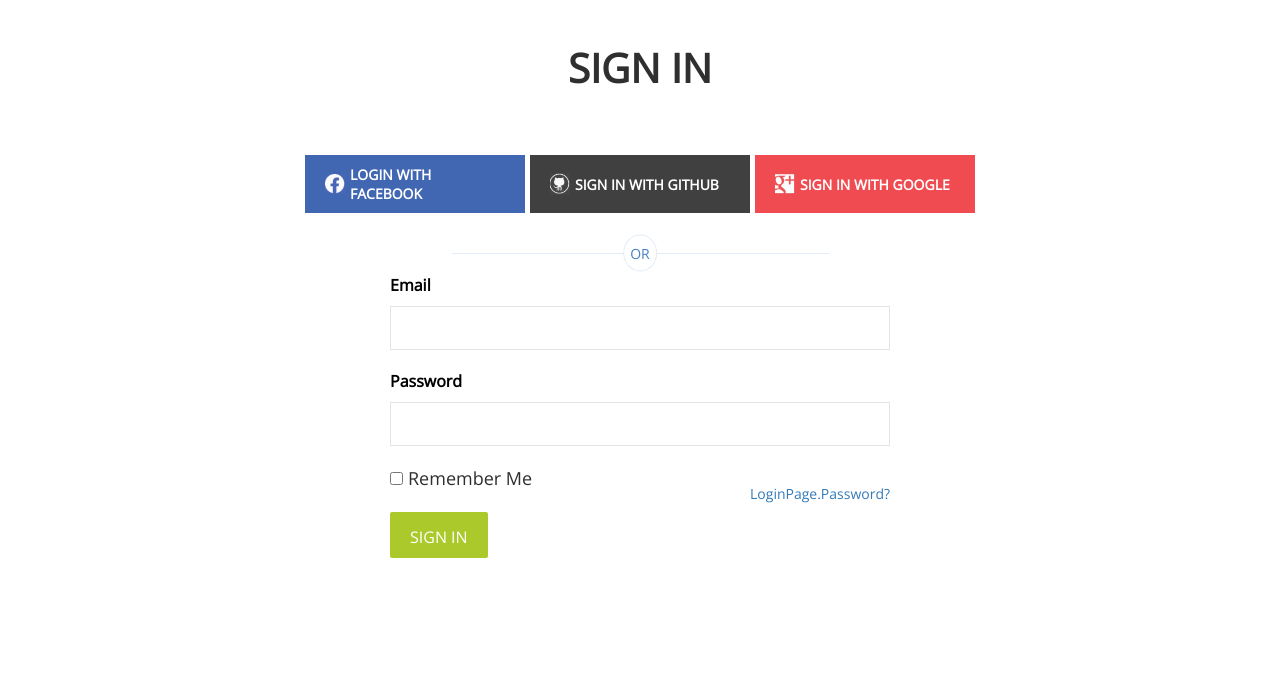
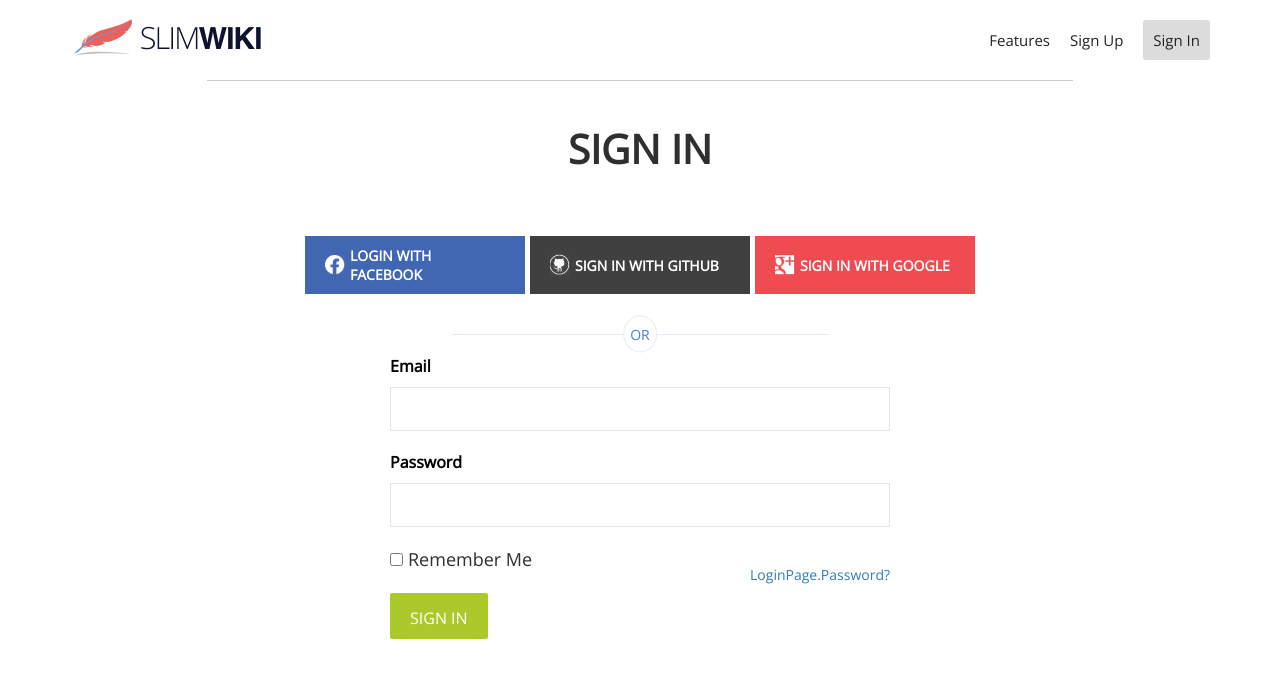
Before and after one commit to b3kaRSTMV/wikki, a React (Create React App) app: page /login in a window 1280 px wide. Shown: the top 678 px of the page. Built offline with nearby package versions, Linux system fonts and the light colour scheme.

Commit message:
add header to loginPage

```diff
--- a/src/App.js
+++ b/src/App.js
@@ -1,6 +1,6 @@
 import { Routes, Route } from "react-router-dom";
 import MainPage from "./pages/MainPage";
-import LoginPage from "./pages/loginPage/LoginPage"
+import LoginPage from "./pages/loginPage/LoginPage";
 import "./App.css";
 import "./style/index.scss";
 
@@ -9,7 +9,7 @@
     <>
       <Routes>
         <Route path="/" element={<MainPage />}></Route>
-        <Route path= "/login" element = {<LoginPage />}></Route>
+        <Route path="/login" element={<LoginPage />}></Route>
       </Routes>
     </>
   );
--- a/src/pages/loginPage/LoginPage.jsx
+++ b/src/pages/loginPage/LoginPage.jsx
@@ -2,10 +2,13 @@
 import css from "./LoginPage.module.scss";
 import { useTranslation } from "react-i18next";
 import "../../i18next";
+import Header from "../../components/header/Header";
 
 function LoginPage() {
   const { t } = useTranslation();
   return (
+    <>
+      <Header />
       <div className="container">
         <div className={css.login__forms}>
           <h2>{t("sign in")}</h2>
@@ -45,13 +48,14 @@
               </Link>
             </div>
             <div class={css.control}>
-            <a href="" className={css.control__sign}>
+              <Link to="" className={css.control__sign}>
                 {t("loginPage.SIGN_IN")}
-            </a>
+              </Link>
             </div>
           </form>
         </div>
       </div>
+    </>
   );
 }
 
```
Lines whose indentation alone changed are shown as unchanged.
